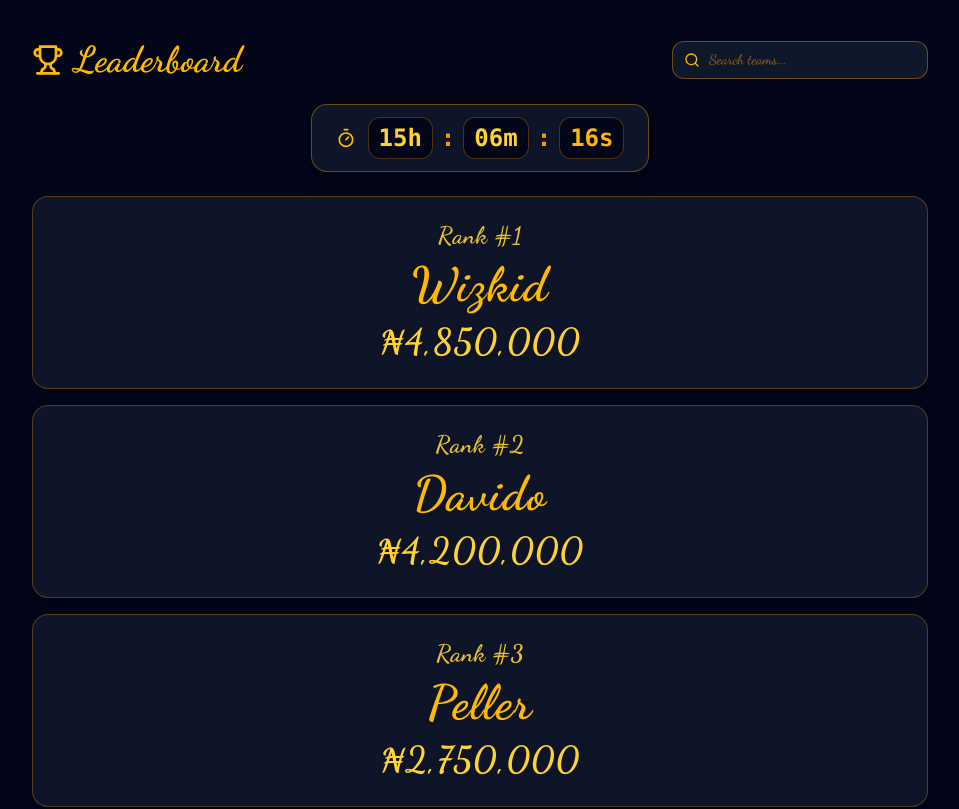
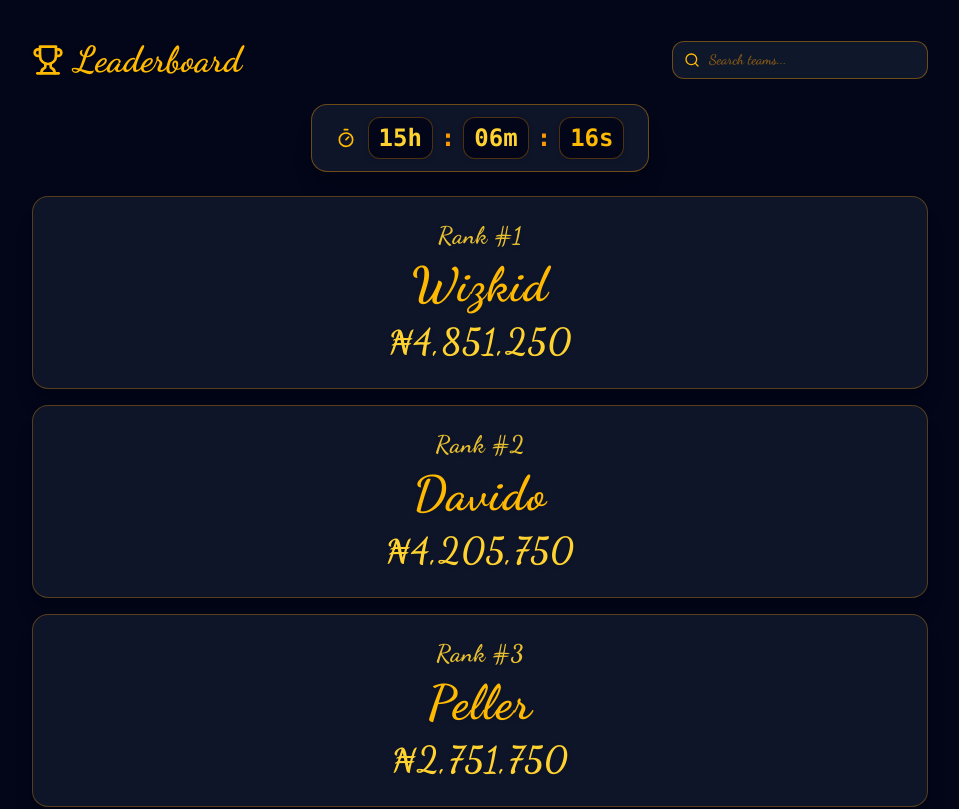
Before and after one commit to Coordinator-hq/001, a React (Vite) app: page / in a window 1280 px wide. Shown: the top 809 px of the page, without its empty margins (160-1119 px from the left). Built offline with nearby package versions, Linux system fonts and the light colour scheme.

Commit message:
feat: implement real-time team balance updates
Add a background interval to simulate live fan contributions, updating team balances and dynamic rankings every 1.5 seconds.

```diff
--- a/src/App.tsx
+++ b/src/App.tsx
@@ -47,6 +47,38 @@
     }
     return [];
   });
+
+  // Continuous real-time live balance update stream
+  useEffect(() => {
+    const liveUpdateInterval = setInterval(() => {
+      setTeams((prevTeams) => {
+        const giftIncrements = [100, 200, 250, 500, 750, 1000, 1500, 2500];
+
+        const updated = prevTeams.map((team) => {
+          // Organic chance of receiving live gifts every tick
+          if (Math.random() < 0.75) {
+            const increment = giftIncrements[Math.floor(Math.random() * giftIncrements.length)];
+            return {
+              ...team,
+              totalBalance: team.totalBalance + increment,
+              fanCount: team.fanCount + (Math.random() > 0.5 ? 1 : 0)
+            };
+          }
+          return team;
+        });
+
+        // Re-sort strictly by totalBalance descending
+        const sorted = [...updated].sort((a, b) => b.totalBalance - a.totalBalance);
+        return sorted.map((t, idx) => ({
+          ...t,
+          previousRank: t.currentRank,
+          currentRank: idx + 1
+        }));
+      });
+    }, 1500);
+
+    return () => clearInterval(liveUpdateInterval);
+  }, []);
 
   // Persistence
   useEffect(() => {
```
